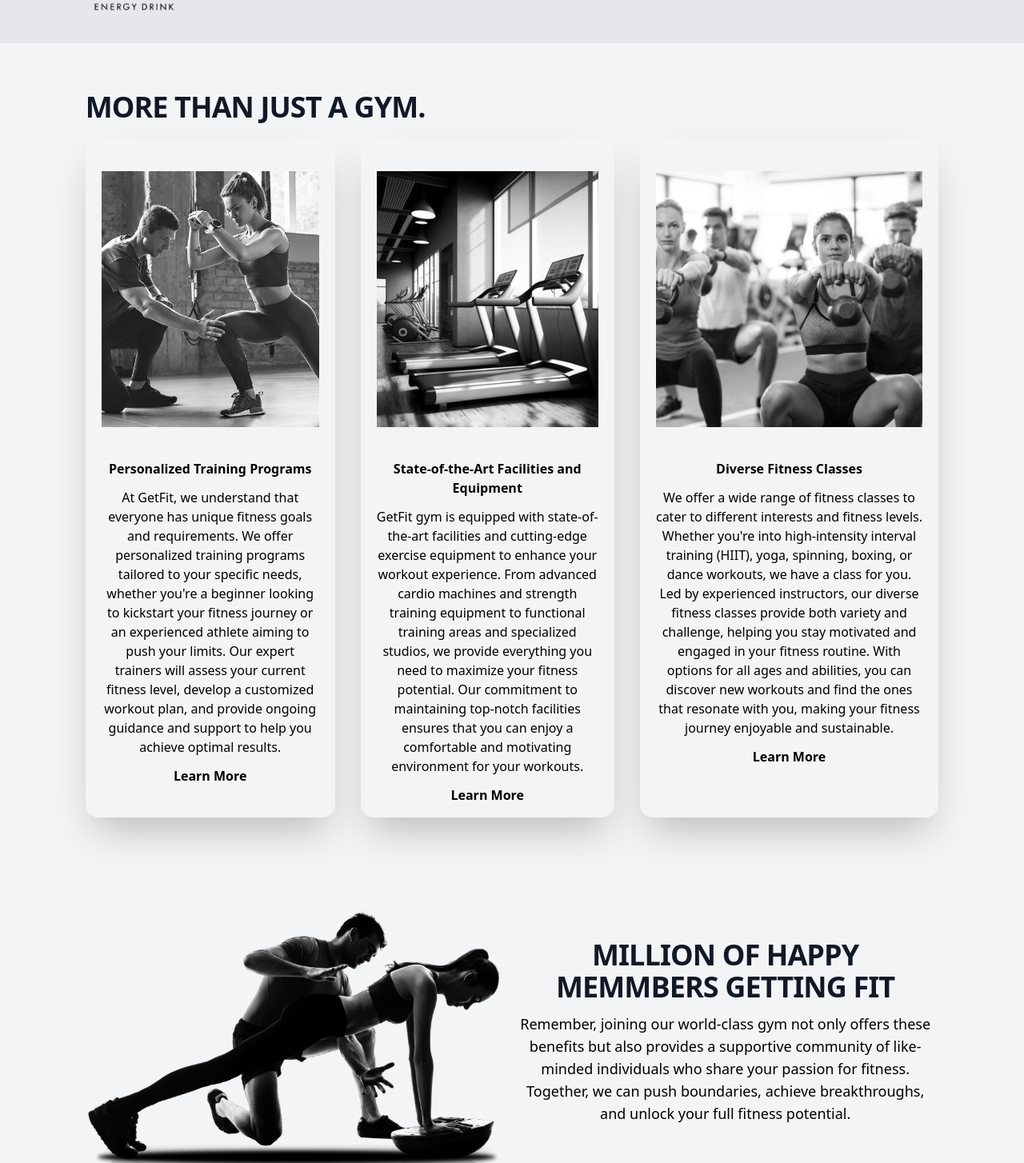
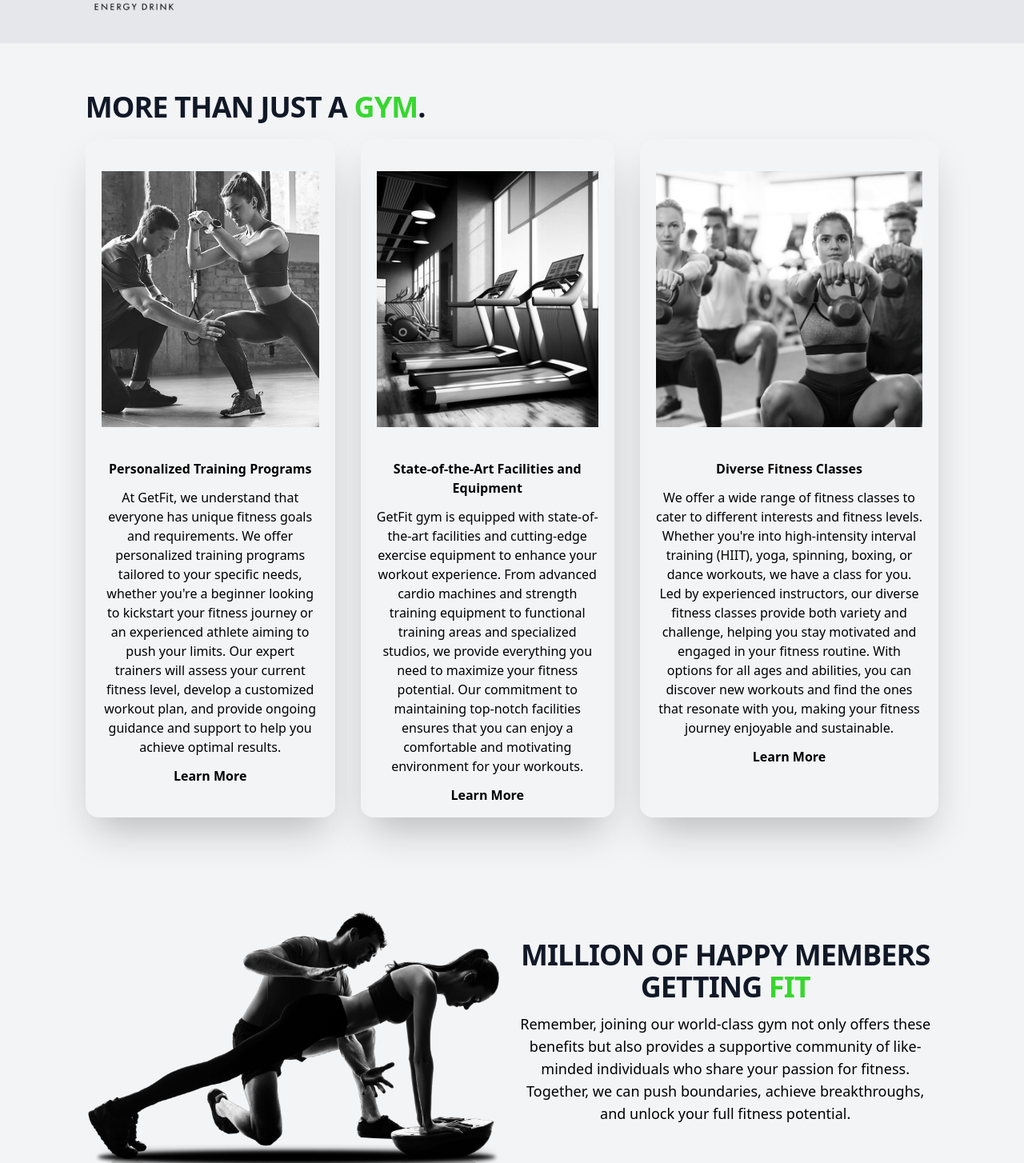
Before and after one commit to PrashanthBalakrishnan/getFit, a React (Vite) app: page / in a window 1280 px wide. Shown: the part 736-2190 px from the top of the page at 80% size. Built offline with nearby package versions, Linux system fonts and the light colour scheme.

Commit message:
fixed margins

```diff
--- a/src/components/Benefits.tsx
+++ b/src/components/Benefits.tsx
@@ -44,7 +44,10 @@ const Benefits: React.FC<BenefitsProps> = ({ setSelectedPage }) => {
                 onViewportEnter={() => setSelectedPage(SelectedPage.Benefits)}
             >
                 <div className="text-center md:my-5 md:w-3/5 md:text-left">
-                    <HeadingText>More than just a GYM.</HeadingText>
+                    <HeadingText>
+                        More than just a{' '}
+                        <span className="text-accent100">GYM</span>.
+                    </HeadingText>
                 </div>
                 <div className="mt-5 justify-between gap-8 lg:flex">
                     {benefitData.map((benefit) => (
@@ -66,8 +69,8 @@ const Benefits: React.FC<BenefitsProps> = ({ setSelectedPage }) => {
                         <div className="mt-10 text-center">
                             <div>
                                 <HeadingText>
-                                    MILLION OF HAPPY MEMMBERS GETTING{' '}
-                                    <span>FIT</span>
+                                    MILLION OF HAPPY MEMBERS GETTING{' '}
+                                    <span className="text-accent100">FIT</span>
                                 </HeadingText>
                                 <p className="py-3 text-lg">
                                     Remember, joining our world-class gym not
--- a/src/components/ContactUs.tsx
+++ b/src/components/ContactUs.tsx
@@ -42,7 +42,7 @@ const ContactUs: React.FC<ContactUsProps> = ({ setSelectedPage }) => {
                 <div className="md:w-3/5">
                     <HeadingText>
                         <span className="text-primary-500">JOIN NOW</span> TO
-                        GET IN SHAPE
+                        GET IN <span className="text-accent100">SHAPE</span>
                     </HeadingText>
                     <p className="my-5 md:text-lg">
                         Don't wait any longer - join us today and experience the
@@ -70,7 +70,7 @@ const ContactUs: React.FC<ContactUsProps> = ({ setSelectedPage }) => {
                                 })}
                             />
                             {errors.name && (
-                                <p className="mt-1 text-rose-600">
+                                <p className="-mt-4 text-rose-600">
                                     {errors.name.type === 'required' &&
                                         'This field is required.'}
                                     {errors.name.type === 'maxLength' &&
@@ -89,7 +89,7 @@ const ContactUs: React.FC<ContactUsProps> = ({ setSelectedPage }) => {
                                 })}
                             />
                             {errors.email && (
-                                <p className="mt-1 text-rose-600">
+                                <p className="-mt-4 text-rose-600">
                                     {errors.email.type === 'required' &&
                                         'This field is required.'}
                                     {errors.email.type === 'pattern' &&
@@ -108,7 +108,7 @@ const ContactUs: React.FC<ContactUsProps> = ({ setSelectedPage }) => {
                                 })}
                             />
                             {errors.message && (
-                                <p className="mt-1 text-rose-600">
+                                <p className="-mt-5 text-rose-600">
                                     {errors.message.type === 'required' &&
                                         'This field is required.'}
                                     {errors.message.type === 'maxLength' &&
--- a/src/components/NavBar.tsx
+++ b/src/components/NavBar.tsx
@@ -19,6 +19,7 @@ export const NavBar: React.FC<NavBarProps> = ({
         ? ''
         : 'bg-gray-950 text-white transition duration-200'
     const [isMenuToggled, setIsMenuToggled] = useState<boolean>(false)
+
     const handleMenuToggle = () => {
         setIsMenuToggled((prev) => !prev)
     }
@@ -39,25 +40,21 @@ export const NavBar: React.FC<NavBarProps> = ({
                             page="Home"
                             selectedPage={selectedPage}
                             setSelectedPage={setSelectedPage}
-                            handleMenuToggle={handleMenuToggle}
                         />
                         <Link
                             page="Benefits"
                             selectedPage={selectedPage}
                             setSelectedPage={setSelectedPage}
-                            handleMenuToggle={handleMenuToggle}
                         />
                         <Link
                             page="Our Classes"
                             selectedPage={selectedPage}
                             setSelectedPage={setSelectedPage}
-                            handleMenuToggle={handleMenuToggle}
                         />
                         <Link
                             page="Contact Us"
                             selectedPage={selectedPage}
                             setSelectedPage={setSelectedPage}
-                            handleMenuToggle={handleMenuToggle}
                         />
                     </div>
                 </div>
```
